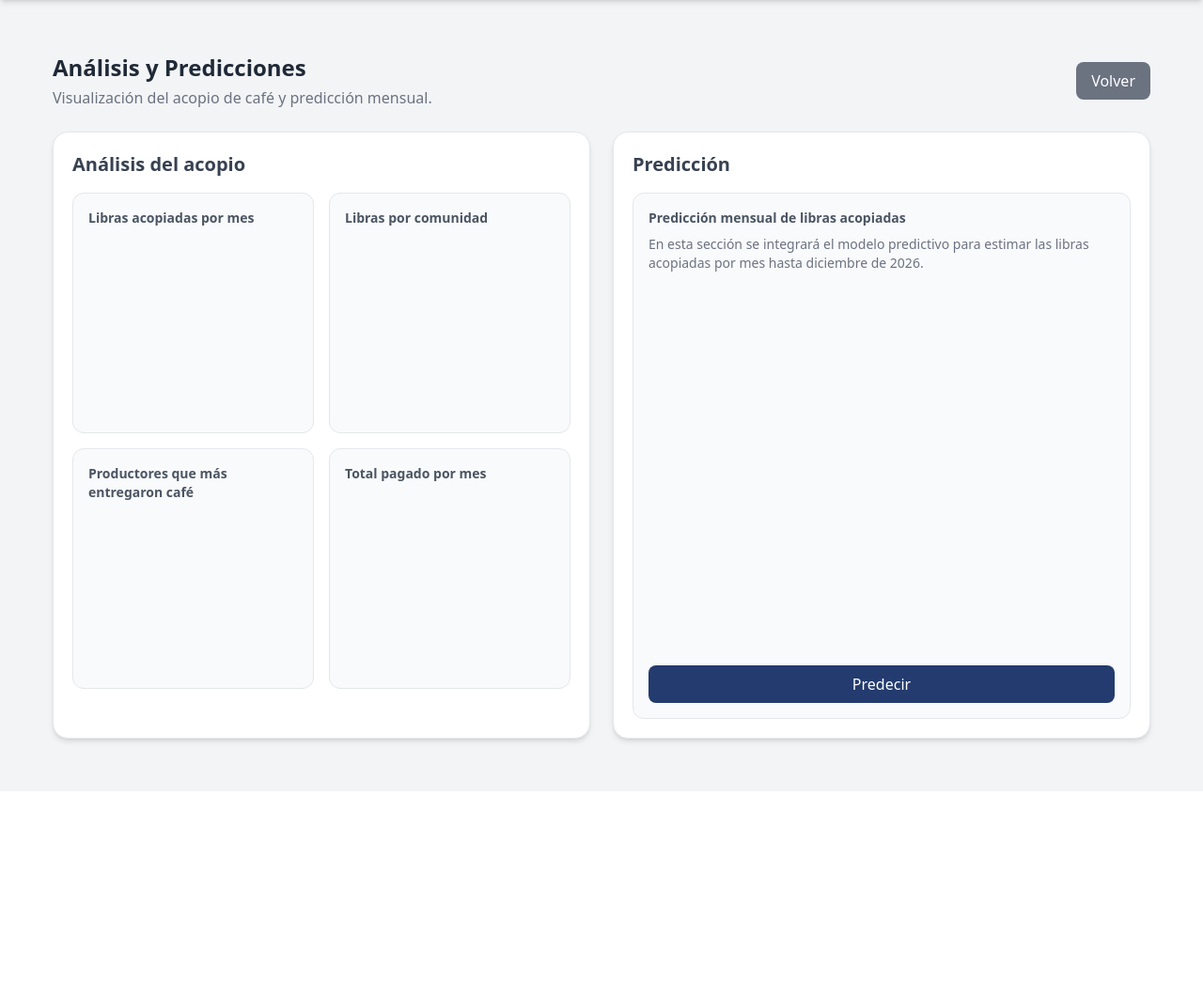
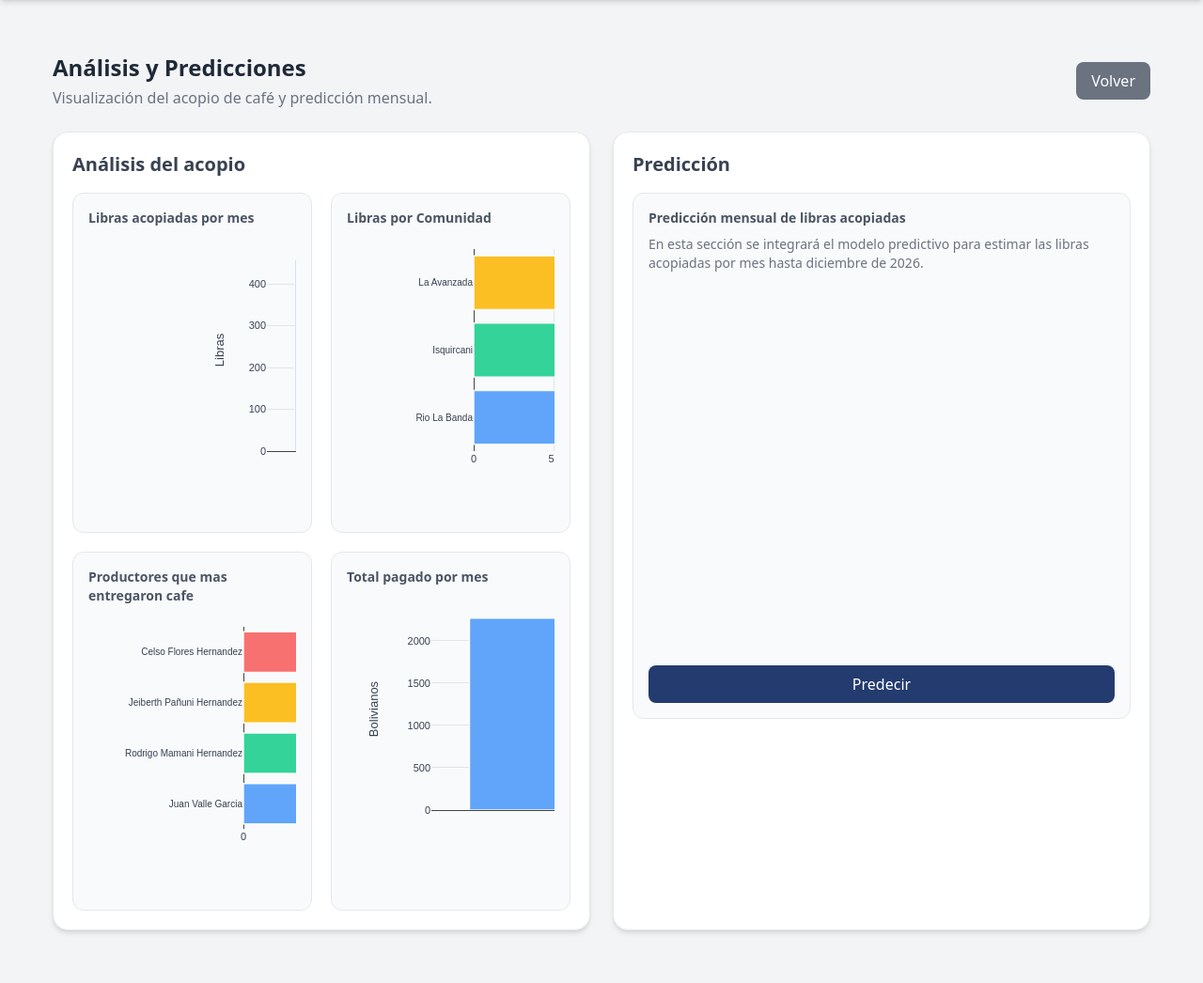
Before and after one commit to valle2408/avanzadavalle, a Django app: page /analisis/ in a window 1280 px wide. Shown: the part 76-1122 px from the top of the page at 94% size. Before the commit the page ends 871 px from the top, so only its background shows below. Run offline with Django 5.2, Linux system fonts and the light colour scheme; a user stored in the database is signed in; data comes from the database, SQL or seed files in the repository; both versions use the stored data as it was after the commit; some libraries are stand-ins or nearby versions.

Commit message:
creamos el modulo de analisis y predicciones hasta 50% sin modelo solo las predicciones

```diff
--- a/analisis/templates/analisis/panel_analisis.html
+++ b/analisis/templates/analisis/panel_analisis.html
@@ -1,6 +1,8 @@
 {% extends 'principal/base.html' %}
 
 {% block content %}
+<script src="https://cdn.plot.ly/plotly-2.35.2.min.js"></script>
+
 <div class="p-6">
 
     <div class="mb-6 flex justify-between items-center">
@@ -13,7 +15,7 @@
             </p>
         </div>
 
-        <a href="{% url 'principal:dashboard' %}"
+        <a href="{% url 'dashboard' %}"
            class="bg-gray-500 hover:bg-gray-600 text-white px-4 py-2 rounded-lg">
             Volver
         </a>
@@ -27,29 +29,41 @@
                 Análisis del acopio
             </h2>
 
-            <div class="grid grid-cols-1 md:grid-cols-2 gap-4">
-                <div class="bg-gray-50 rounded-xl border p-4 h-64">
+            <div class="grid grid-cols-1 md:grid-cols-2 gap-5">
+                <div class="bg-gray-50 rounded-xl border p-4 min-h-[360px]">
                     <h3 class="text-sm font-semibold text-gray-600 mb-2">
                         Libras acopiadas por mes
                     </h3>
+                    <div class="w-full overflow-x-auto">
+                        <div id="grafico-libras-mes" class="min-w-[520px] h-[300px]"></div>
+                    </div>
                 </div>
 
-                <div class="bg-gray-50 rounded-xl border p-4 h-64">
+                <div class="bg-gray-50 rounded-xl border p-4 min-h-[360px]">
                     <h3 class="text-sm font-semibold text-gray-600 mb-2">
-                        Libras por comunidad
+                        Libras por Comunidad
                     </h3>
+                    <div class="w-full overflow-x-auto">
+                        <div id="grafico-libras-comunidad" class="min-w-[520px] h-[300px]"></div>
+                    </div>
                 </div>
 
-                <div class="bg-gray-50 rounded-xl border p-4 h-64">
+                <div class="bg-gray-50 rounded-xl border p-4 min-h-[360px]">
                     <h3 class="text-sm font-semibold text-gray-600 mb-2">
-                        Productores que más entregaron café
+                        Productores que mas entregaron cafe
                     </h3>
+                    <div class="w-full overflow-x-auto">
+                        <div id="grafico-productores" class="min-w-[620px] h-[300px]"></div>
+                    </div>
                 </div>
 
-                <div class="bg-gray-50 rounded-xl border p-4 h-64">
+                <div class="bg-gray-50 rounded-xl border p-4 min-h-[360px]">
                     <h3 class="text-sm font-semibold text-gray-600 mb-2">
                         Total pagado por mes
                     </h3>
+                    <div class="w-full overflow-x-auto">
+                        <div id="grafico-total-pagado" class="min-w-[520px] h-[300px]"></div>
+                    </div>
                 </div>
             </div>
         </div>
@@ -60,7 +74,7 @@
                 Predicción
             </h2>
 
-            <div class="bg-gray-50 rounded-xl border p-4 h-[560px] flex flex-col justify-between">
+            <div class="bg-gray-50 rounded-xl border p-4 min-h-[560px] flex flex-col justify-between">
                 <div>
                     <h3 class="text-sm font-semibold text-gray-600 mb-2">
                         Predicción mensual de libras acopiadas
@@ -81,4 +95,177 @@
     </div>
 
 </div>
+
+<script>
+    const configGrafico = {
+        responsive: true,
+        displayModeBar: false
+    };
+
+    const paleta = [
+        '#60A5FA',
+        '#34D399',
+        '#FBBF24',
+        '#F87171',
+        '#A78BFA',
+        '#22D3EE',
+        '#F472B6',
+        '#A3E635',
+        '#FB923C',
+        '#2DD4BF'
+    ];
+
+    const layoutBase = {
+        autosize: true,
+        margin: { l: 190, r: 30, t: 15, b: 70 },
+        paper_bgcolor: 'rgba(0,0,0,0)',
+        plot_bgcolor: 'rgba(0,0,0,0)',
+        font: {
+            family: 'Arial',
+            size: 11,
+            color: '#374151'
+        },
+        hoverlabel: {
+            bgcolor: '#111827',
+            font: {
+                color: '#ffffff',
+                size: 12
+            }
+        }
+    };
+
+    // 1. Libras acopiadas por mes
+    Plotly.newPlot('grafico-libras-mes', [{
+        x: {{ meses_libras|safe }},
+        y: {{ valores_libras_mes|safe }},
+        type: 'bar',
+        marker: {
+            color: paleta,
+            line: {
+                color: 'rgba(255,255,255,0.9)',
+                width: 1.5
+            }
+        },
+        hovertemplate: '<b>%{x}</b><br>Libras: %{y:.2f}<extra></extra>'
+    }], {
+        ...layoutBase,
+        yaxis: {
+            title: {
+                text: 'Libras',
+                standoff: 18
+            },
+            automargin: true,
+            gridcolor: 'rgba(156,163,175,0.25)'
+        },
+        xaxis: {
+            tickangle: -35,
+            automargin: true
+        }
+    }, configGrafico);
+
+    // 2. Libras acopiadas por comunidad
+    Plotly.newPlot('grafico-libras-comunidad', [{
+        x: {{ valores_libras_comunidad|safe }},
+        y: {{ comunidades|safe }},
+        type: 'bar',
+        orientation: 'h',
+        marker: {
+            color: paleta,
+            line: {
+                color: 'rgba(255,255,255,0.9)',
+                width: 1.5
+            }
+        },
+        hovertemplate: '<b>%{y}</b><br>Libras: %{x:.2f}<extra></extra>'
+    }], {
+        ...layoutBase,
+        margin: { l: 135, r: 25, t: 15, b: 70 },
+        xaxis: {
+            title: {
+                text: 'Libras',
+                standoff: 18
+            },
+            automargin: true,
+            gridcolor: 'rgba(156,163,175,0.25)'
+        },
+        yaxis: {
+            automargin: true,
+            tickfont: {
+                size: 10
+            }
+        }
+    }, configGrafico);
+
+    // 3. Productores que más entregaron café
+    Plotly.newPlot('grafico-productores', [{
+        x: {{ valores_productores|safe }},
+        y: {{ productores|safe }},
+        type: 'bar',
+        orientation: 'h',
+        marker: {
+            color: paleta,
+            line: {
+                color: 'rgba(255,255,255,0.9)',
+                width: 1.5
+            }
+        },
+        hovertemplate: '<b>%{y}</b><br>Libras: %{x:.2f}<extra></extra>'
+    }], {
+        ...layoutBase,
+        margin: { l: 165, r: 25, t: 15, b: 70 },
+        xaxis: {
+            title: {
+                text: 'Libras',
+                standoff: 18
+            },
+            automargin: true,
+            gridcolor: 'rgba(156,163,175,0.25)'
+        },
+        yaxis: {
+            automargin: true,
+            tickfont: {
+                size: 10
+            }
+        }
+    }, configGrafico);
+
+    // 4. Total pagado por mes
+    Plotly.newPlot('grafico-total-pagado', [{
+        x: {{ meses_pagado|safe }},
+        y: {{ valores_pagado_mes|safe }},
+        type: 'bar',
+        marker: {
+            color: paleta,
+            line: {
+                color: 'rgba(255,255,255,0.9)',
+                width: 1.5
+            }
+        },
+        text: {{ valores_pagado_mes|safe }}.map(valor => 'Bs ' + valor.toFixed(2)),
+        textposition: 'auto',
+        hovertemplate: '<b>%{x}</b><br>Total pagado: Bs %{y:.2f}<extra></extra>'
+    }], {
+        ...layoutBase,
+        margin: { l: 90, r: 25, t: 15, b: 70 },
+        yaxis: {
+            title: {
+                text: 'Bolivianos',
+                standoff: 22
+            },
+            automargin: true,
+            gridcolor: 'rgba(156,163,175,0.25)'
+        },
+        xaxis: {
+            tickangle: -35,
+            automargin: true
+        }
+    }, configGrafico);
+
+    window.addEventListener('resize', function () {
+        Plotly.Plots.resize('grafico-libras-mes');
+        Plotly.Plots.resize('grafico-libras-comunidad');
+        Plotly.Plots.resize('grafico-productores');
+        Plotly.Plots.resize('grafico-total-pagado');
+    });
+</script>
 {% endblock %}
--- a/analisis/views.py
+++ b/analisis/views.py
@@ -1,7 +1,10 @@
 from django.shortcuts import render, redirect
 from django.contrib.auth.decorators import login_required
+from django.db.models import Sum
+from django.db.models.functions import TruncMonth
 
 from usuarios.models import UsuarioRol
+from compras.models import CompraCafe
 
 
 def obtener_permiso_analisis(usuario):
@@ -20,10 +23,97 @@ def panel_analisis(request):
     permiso = obtener_permiso_analisis(request.user)
 
     if permiso == 0:
-        return redirect('principal:dashboard')
+        return redirect('dashboard')
+
+    # 1. Libras acopiadas por mes
+    libras_por_mes = (
+        CompraCafe.objects
+        .annotate(mes=TruncMonth('fecha_compra'))
+        .values('mes')
+        .annotate(total_libras=Sum('total_libras'))
+        .order_by('mes')
+    )
+
+    meses_libras = [
+        dato['mes'].strftime('%b %Y') for dato in libras_por_mes
+    ]
+
+    valores_libras_mes = [
+        float(dato['total_libras'] or 0) for dato in libras_por_mes
+    ]
+
+    # 2. Libras acopiadas por comunidad
+    libras_por_comunidad = (
+        CompraCafe.objects
+        .values('comunidad__nombre_comunidad')
+        .annotate(total_libras=Sum('total_libras'))
+        .order_by('-total_libras')[:10]
+    )
+
+    comunidades = [
+        dato['comunidad__nombre_comunidad'] or 'Sin comunidad'
+        for dato in libras_por_comunidad
+    ]
+
+    valores_libras_comunidad = [
+        float(dato['total_libras'] or 0) for dato in libras_por_comunidad
+    ]
+
+    # 3. Productores que más entregaron café
+    top_productores = (
+        CompraCafe.objects
+        .values(
+            'productor__nombre',
+            'productor__apellido_paterno',
+            'productor__apellido_materno'
+        )
+        .annotate(total_libras=Sum('total_libras'))
+        .order_by('-total_libras')[:10]
+    )
+
+    productores = []
+    valores_productores = []
+
+    for dato in top_productores:
+        nombre = dato['productor__nombre'] or ''
+        ap_paterno = dato['productor__apellido_paterno'] or ''
+        ap_materno = dato['productor__apellido_materno'] or ''
+
+        nombre_completo = f'{nombre} {ap_paterno} {ap_materno}'.strip()
+        productores.append(nombre_completo or 'Sin productor')
+        valores_productores.append(float(dato['total_libras'] or 0))
+
+    # 4. Total pagado por mes
+    pagado_por_mes = (
+        CompraCafe.objects
+        .annotate(mes=TruncMonth('fecha_compra'))
+        .values('mes')
+        .annotate(total_pagado=Sum('total_pagado'))
+        .order_by('mes')
+    )
+
+    meses_pagado = [
+        dato['mes'].strftime('%b %Y') for dato in pagado_por_mes
+    ]
+
+    valores_pagado_mes = [
+        float(dato['total_pagado'] or 0) for dato in pagado_por_mes
+    ]
 
     contexto = {
         'permiso': permiso,
+
+        'meses_libras': meses_libras,
+        'valores_libras_mes': valores_libras_mes,
+
+        'comunidades': comunidades,
+        'valores_libras_comunidad': valores_libras_comunidad,
+
+        'productores': productores,
+        'valores_productores': valores_productores,
+
+        'meses_pagado': meses_pagado,
+        'valores_pagado_mes': valores_pagado_mes,
     }
 
     return render(request, 'analisis/panel_analisis.html', contexto)
--- a/principal/templates/principal/dashboard.html
+++ b/principal/templates/principal/dashboard.html
@@ -58,7 +58,7 @@
         {% endif %}
 
         {% if permisos.analisis_predicciones > 0 %}
-        <a href="#" class="bg-white p-6 rounded-lg shadow-md hover:shadow-lg transition-all duration-300 transform hover:-translate-y-1">
+        <a href="{% url 'analisis:panel_analisis' %}" class="bg-white p-6 rounded-lg shadow-md hover:shadow-lg transition-all duration-300 transform hover:-translate-y-1">
             <div class="flex flex-col items-center text-center">
                 <svg xmlns="http://www.w3.org/2000/svg" width="40" height="40" viewBox="0 0 24 24" fill="none" stroke="#0a7cae" stroke-width="2" stroke-linecap="round" stroke-linejoin="round" class="lucide lucide-trending-up-down-icon lucide-trending-up-down"><path d="M14.828 14.828 21 21"/><path d="M21 16v5h-5"/><path d="m21 3-9 9-4-4-6 6"/><path d="M21 8V3h-5"/></svg>
                 <h3 class="text-xl font-semibold text-gray-800">Análisis y predicciones</h3>
```
Also changed, not shown: db.sqlite3.
